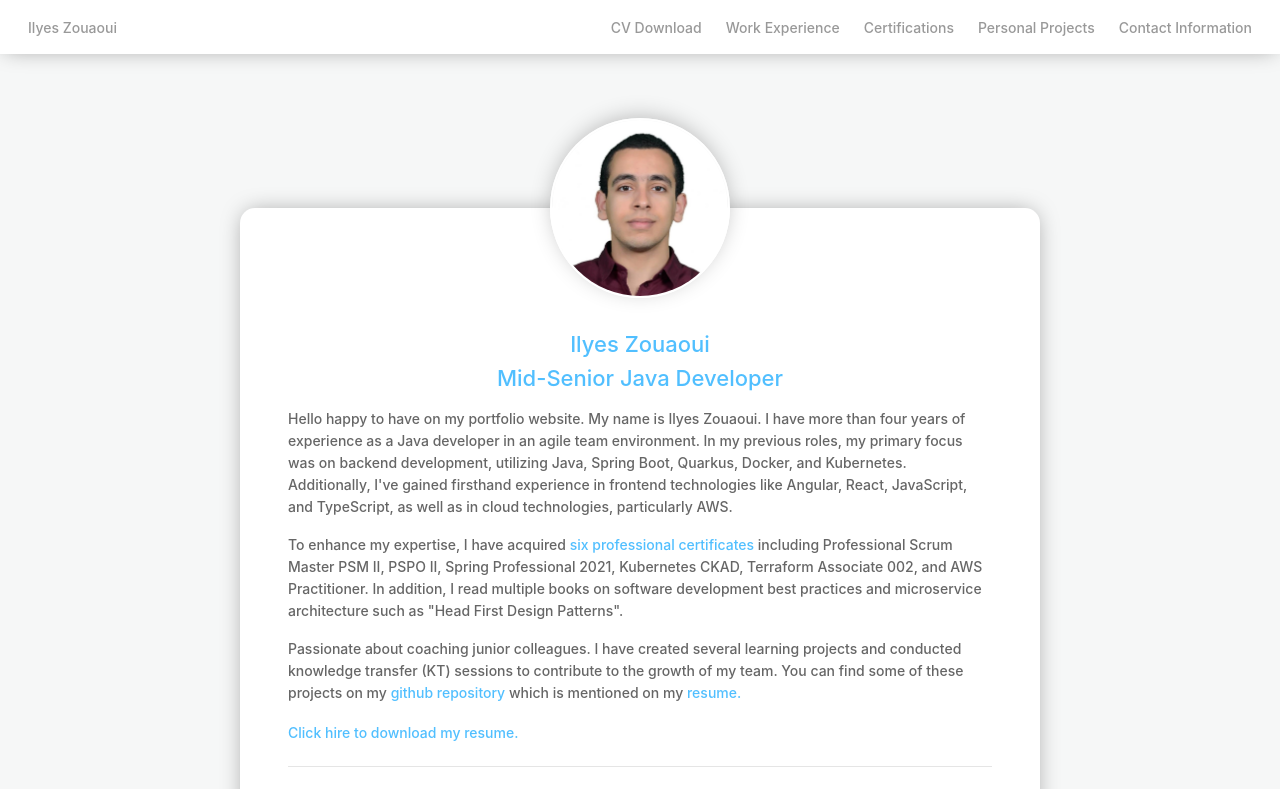
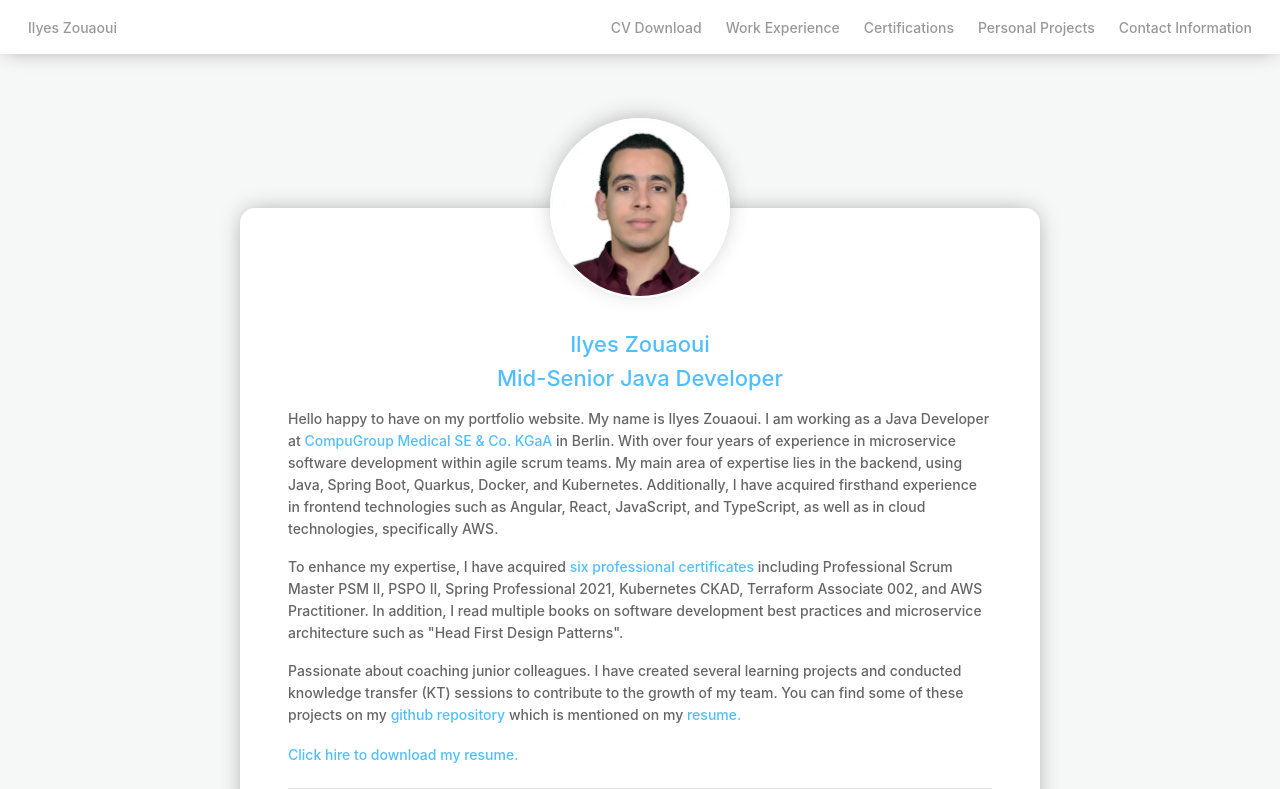
Before and after one commit to ilyes12zouaoui/portfolio, a React (Create React App) app: page / in a window 1280 px wide. Shown: the top 789 px of the page. Built offline with nearby package versions, Linux system fonts and the light colour scheme; grey boxes are pictures that could not be loaded.

Commit message:
update introduction

```diff
--- a/src/components/Home/Home.js
+++ b/src/components/Home/Home.js
@@ -120,8 +120,16 @@ const FormLayout = () => {
                 }}
               >
                 Hello happy to have on my portfolio website. My name is Ilyes Zouaoui.
-                I have more than four years of experience as a Java developer in an agile team environment. In my previous roles, my primary focus was on backend development, utilizing Java, Spring Boot, Quarkus, Docker, and Kubernetes. Additionally, I've gained firsthand experience in frontend technologies like Angular, React, JavaScript, and TypeScript, as well as in cloud technologies, particularly AWS.
-              </p>
+                I am working as a Java Developer at <a
+                  href="https://www.cgm.com/deu_de"
+                  className="color-blue"
+                  style={{ fontSize: "14px" }}
+                  target="_blank"
+                >
+                  {" "}CompuGroup Medical SE & Co. KGaA{" "}
+                </a>
+
+                 in Berlin. With over four years of experience in microservice software development within agile scrum teams. My main area of expertise lies in the backend, using Java, Spring Boot, Quarkus, Docker, and Kubernetes. Additionally, I have acquired firsthand experience in frontend technologies such as Angular, React, JavaScript, and TypeScript, as well as in cloud technologies, specifically AWS.</p>
               <p
                 style={{
                   color: "#666",
```
